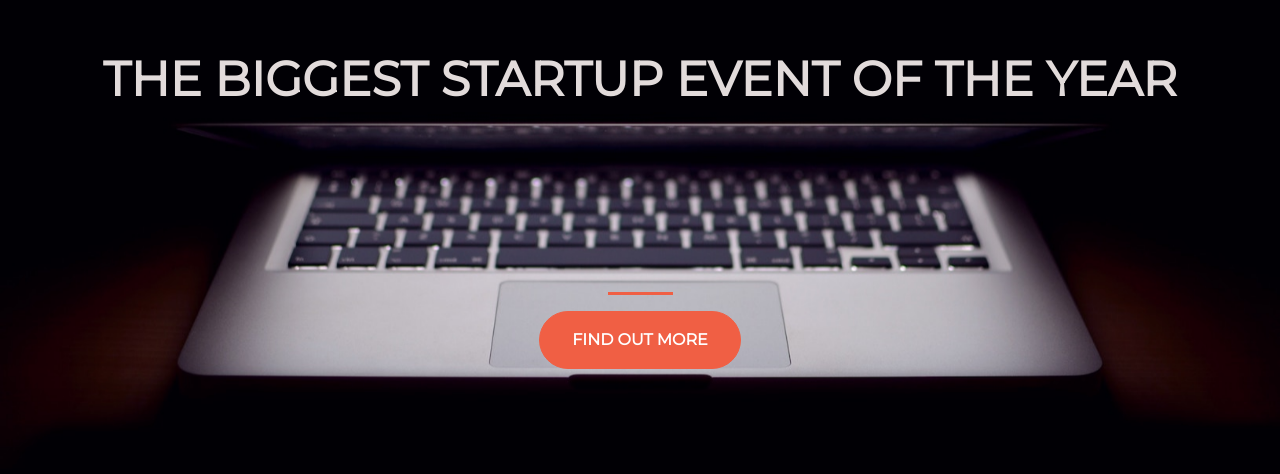
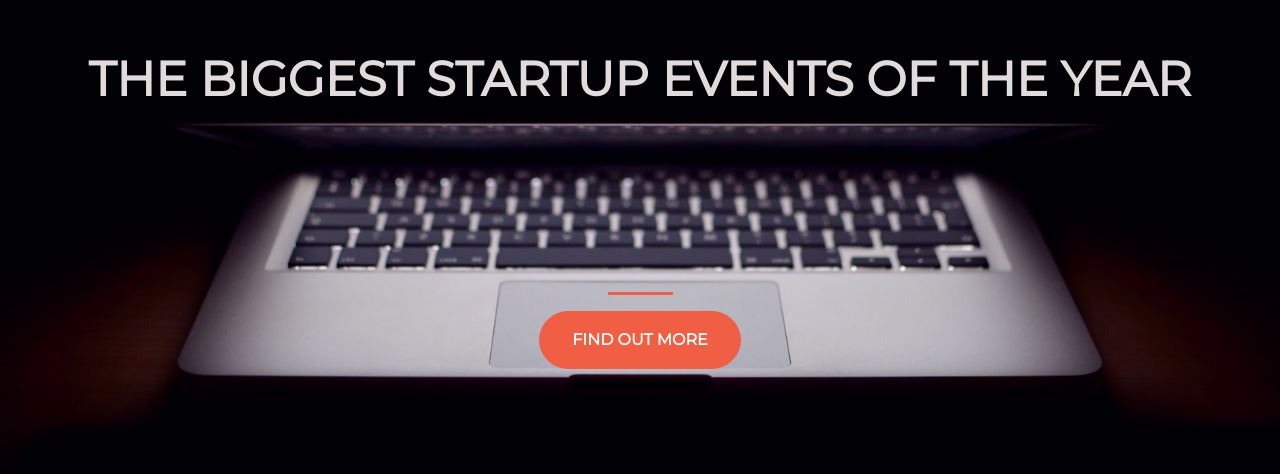
Before and after one commit to dhruvsanagaram/dhruvsanagaram.github.io, a plain HTML site: page index.html in a window 1280 px wide. Shown: the part 190-664 px from the top of the page. Drawn offline with nearby package versions, Linux system fonts and the light colour scheme.

Commit message:
Update index.html

```diff
--- a/index.html
+++ b/index.html
@@ -19,7 +19,7 @@
     <div class = "container d-flex align-items-center h-100">
       <div class = "row">
         <header class = "text-center col-12">
-          <h1 class="text-uppercase"><strong>The biggest startup event of the year</strong></h1>
+          <h1 class="text-uppercase"><strong>The biggest startup events of the year</strong></h1>
         </header>
         <div class="buffer col-12"></div>
         <section class = "text-center col-12">
```
